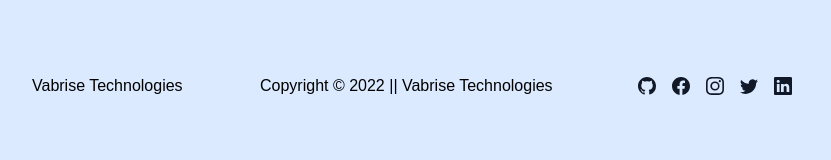
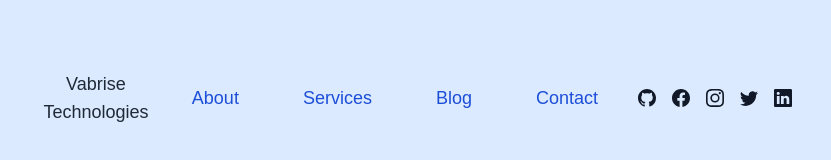
Before and after one commit to Andrew-Ochieng/Vabrise, a React (Create React App) app: page /contact in a window 1280 px wide. Shown: the part 1397-1557 px from the top of the page, without its empty margins (224-1055 px from the left). Before the commit the page ends 1527 px from the top, so only its background shows below. Built offline with nearby package versions, Linux system fonts and the light colour scheme; no server answers.

Commit message:
add kaimosi map details

```diff
--- a/src/components/Footer.js
+++ b/src/components/Footer.js
@@ -3,20 +3,33 @@ import { BsGithub, BsInstagram, BsTwitter, BsLinkedin, BsFacebook } from "react-
 
 
 const Footer = () => {
+    const today = new Date()
+    const newYear = today.getFullYear()
+    // console.log(newYear)
+
+    let links = [
+        {name: "About", link: "/about"},
+        {name: "Services", link: "/services"},
+        {name: "Blog", link: "/blog"},
+        {name: "Contact", link: "/contact"}
+    ]
+
     return (
         <>
             <footer >
                 <div className="md:flex md:justify-between justify-center items-center  text-center mb-8 md:text-base text-sm">
                     <div>
-                        <h1>Vabrise Technologies</h1>
+                        <h1 className="md:text-lg font-medium text-gray-800">Vabrise Technologies</h1>
                     </div>
 
                     <div className="md:my-0 my-2">
-                        <p>Copyright &copy; 2022 |
-                            <Link to='/'>
-                               | Vabrise Technologies
-                            </Link>
-                        </p>
+                        <ul className="flex justify-center items-center md:text-lg text-blue-700 font-light">
+                            {links.map((link) => (
+                                <li className='md:mx-8 mx-4 md:my-0 my-2'>
+                                    <Link to={link.link}>{link.name}</Link>
+                                </li>
+                            ))}
+                        </ul>
                     </div>
 
                     <div className="flex justify-center text-lg text-gray-900">
@@ -36,6 +49,14 @@ const Footer = () => {
                             <BsLinkedin />
                         </Link>
                     </div>
+
+                </div>
+                <div className="flex justify-center items-center text-sm">
+                    <p>Copyright &copy; <span className="text-blue-700">{newYear}</span> |
+                            <Link to='/'>
+                               | Vabrise Technologies
+                            </Link>
+                    </p>
                 </div>
             </footer>
         </>
--- /dev/null
+++ b/src/components/OurClients.js
@@ -0,0 +1,9 @@
+const OurClients = () => {
+    return (
+        <>
+            Our Clients here...
+        </>
+     );
+}
+
+export default OurClients;
--- a/src/pages/Contact.js
+++ b/src/pages/Contact.js
@@ -30,10 +30,10 @@ const Contact = () => {
 
             </div>
 
-            <div className=" justify-center w-full rounded-lg border-green-400 border-4 md:mb-32 mb-8" >
-                    <iframe title="vabrise" width="100%" height="500" frameborder="0"  marginheight="0" marginwidth="0" src="https://maps.google.com/maps?width=100%25&amp;height=500&amp;hl=en&amp;q=Mpesa%20daily%20limited,%20Moiben%20Plaza,%20Baraton%20university,%20Nandi,%20Kenya+(Vabrise%20Technologies)&amp;t=&amp;z=14&amp;ie=UTF8&amp;iwloc=B&amp;output=embed">
-                        <a href="https://www.gps.ie/car-satnav-gps/">sat navs</a>
-                    </iframe>
+            <div className=" justify-center w-full border-gray-400 border-2 md:mb-32 mb-8" >
+                <iframe title="vabrise" width="100%" height="500" frameborder="0"  marginheight="0" marginwidth="0" src="https://maps.google.com/maps?width=100%25&amp;height=500&amp;hl=en&amp;q=Jeptulu%primary%school,%Cheptulu%market,%Kaimosi,%Vihiga,%20Kenya+(Vabrise%20Technologies)&amp;t=&amp;z=14&amp;ie=UTF8&amp;iwloc=B&amp;output=embed">
+                    <a href="https://www.gps.ie/car-satnav-gps/">sat navs</a>
+                </iframe>
             </div>
         </>
      );
```
